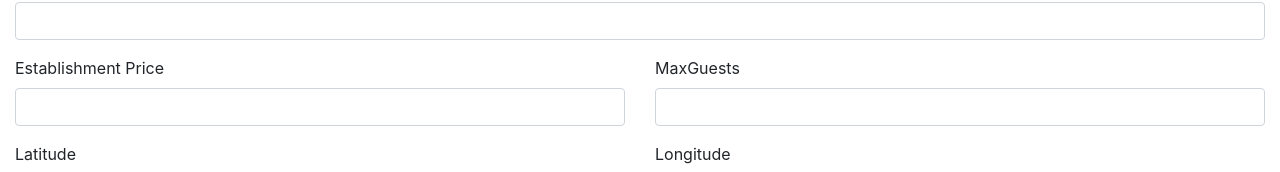
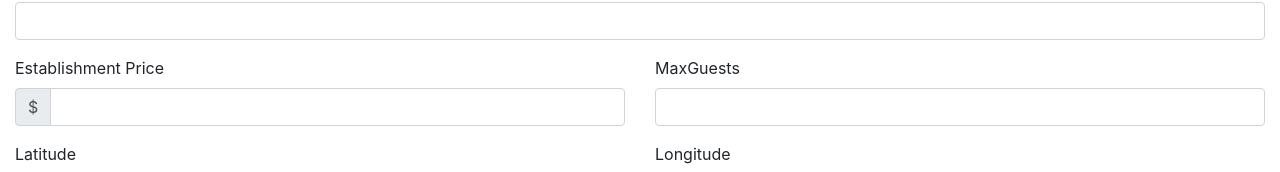
Before and after one commit to ca2roaldsoy/ProjectExam-2, a React (Create React App) app: page /create-establishments in a window 1280 px wide. Shown: the part 334-506 px from the top of the page. Built offline with nearby package versions, Linux system fonts and the light colour scheme; a web font is replaced by a local one.

Commit message:
code cleanup

```diff
--- a/src/components/adminSite/newEstablishment/EstablishmentForm.js
+++ b/src/components/adminSite/newEstablishment/EstablishmentForm.js
@@ -7,6 +7,7 @@ import Validated from "../../formValidation/Validated";
 import { BASE_URL, headers } from "../../../constants/api";
 import Col from "react-bootstrap/Col";
 import Row from "react-bootstrap/Row";
+import InputGroup from "react-bootstrap/InputGroup";
 
 // validate input fields
 const schema = yup.object().shape({
@@ -78,8 +79,13 @@ function EstablishmentForm() {
           <Col lg={6}>
             <Form.Group>
               <Form.Label htmlFor="price">Establishment Price</Form.Label>
-              <Form.Control type="number" name="price" ref={register} />
-              {errors.price && <Form.Text>{errors.price.message}</Form.Text>}
+              <InputGroup>
+                <InputGroup.Prepend>
+                  <InputGroup.Text>$</InputGroup.Text>
+                </InputGroup.Prepend>
+                <Form.Control type="number" name="price" ref={register} />
+                {errors.price && <Form.Text>{errors.price.message}</Form.Text>}
+              </InputGroup>
             </Form.Group>
           </Col>
           <Col lg={6}>
```
